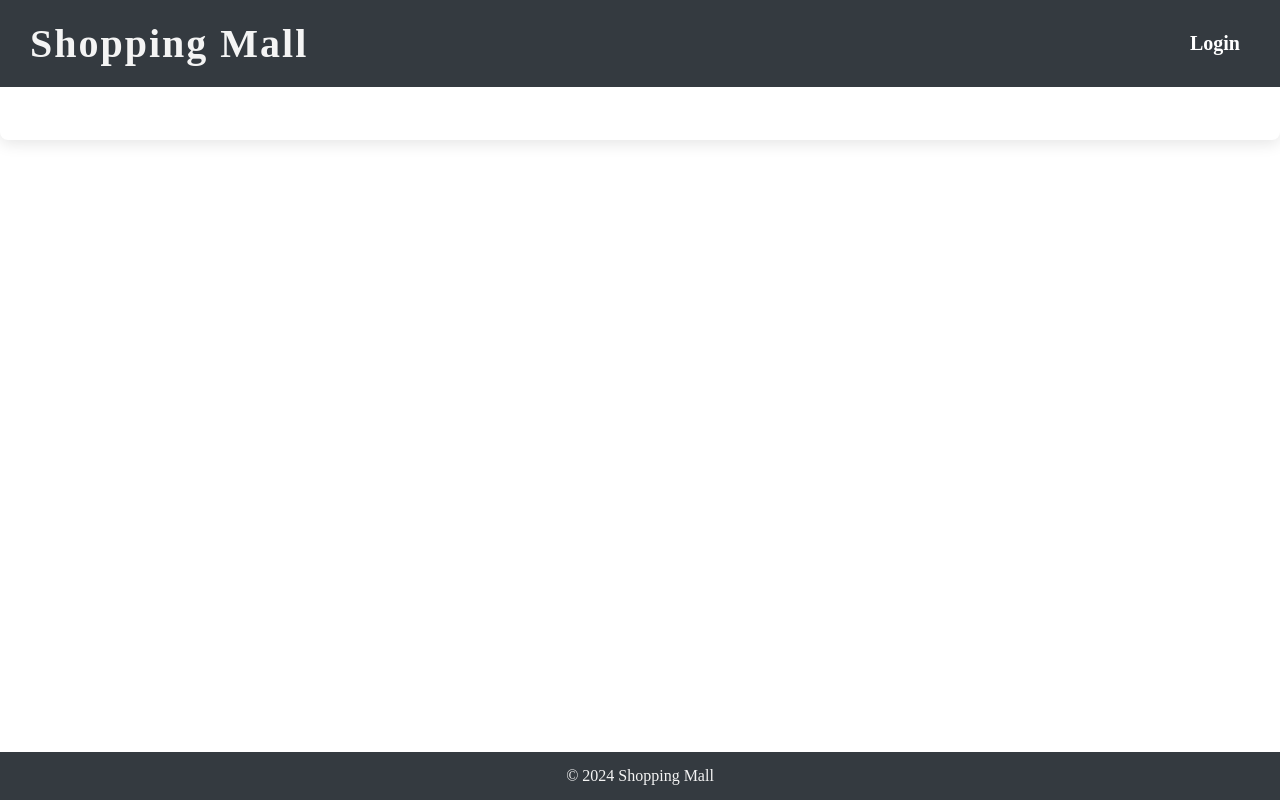
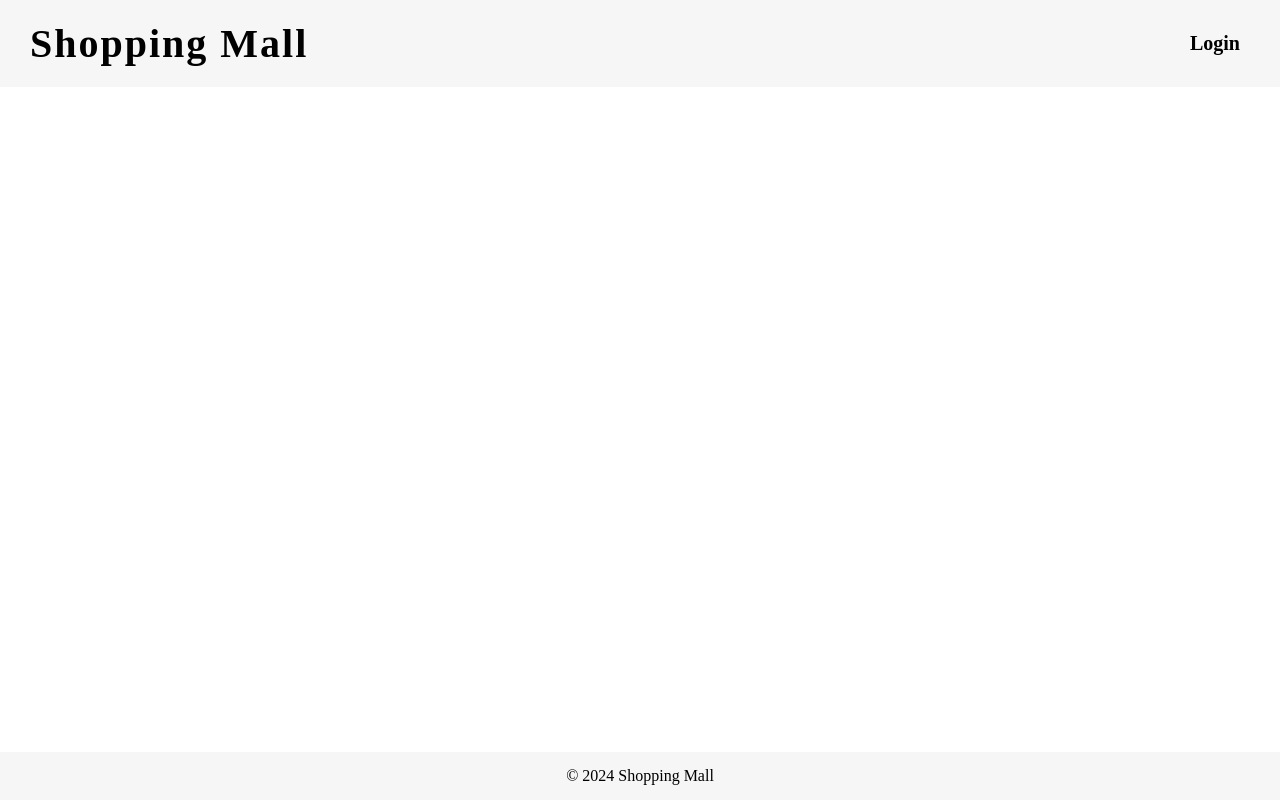
Before and after one commit to sanketh-shinde/shopping-mall-client, a React (Vite) app: page / in a window 1280 px wide. Built offline with nearby package versions, Linux system fonts and the light colour scheme.

Commit message:
updated styles

```diff
--- a/src/styles/Home.module.css
+++ b/src/styles/Home.module.css
@@ -1,5 +1,7 @@
 .header {
-  background-color: #343a40;
+  background-color: rgba(212, 209, 209, 0.2);
+  backdrop-filter: blur(5px);
+  border-bottom: 2px solid white;
   display: flex;
   justify-content: space-between;
   align-items: center;
@@ -10,7 +12,6 @@
 }
 
 .headerHeading {
-  color: #f4f4f4;
   font-size: 2.5rem;
   margin: 0;
   letter-spacing: 2px;
@@ -24,18 +25,17 @@
 }
 
 .mainContent {
-  flex-grow: 2;
   padding: 40px 20px;
   background-color: white;
   margin: 60px auto;
   max-width: 1300px;
   border-radius: 8px;
-  box-shadow: 0 4px 15px rgba(0, 0, 0, 0.1);
 }
 
 .footer {
-  background-color: #343a40;
-  color: #f4f4f4;
+  background-color: rgba(212, 209, 209, 0.2);
+  backdrop-filter: blur(5px);
+  border-top: 2px solid white;
   text-align: center;
   padding: 15px;
   margin-top: auto;
--- a/src/styles/NavBar.module.css
+++ b/src/styles/NavBar.module.css
@@ -8,7 +8,7 @@
 }
 
 .link {
-  color: #fff;
+  color: black;
   text-decoration: none;
   font-size: 20px;
   font-weight: bold;
--- a/src/styles/ProductCard.module.css
+++ b/src/styles/ProductCard.module.css
@@ -4,7 +4,6 @@
   box-shadow: 0 4px 8px rgba(0, 0, 0, 0.1);
   margin: 10px;
   padding: 10px;
-
   transition: transform 0.2s ease, box-shadow 0.3s ease;
   display: flex;
   flex-direction: column;
--- a/src/styles/StockLandingPage.module.css
+++ b/src/styles/StockLandingPage.module.css
@@ -1,26 +1,25 @@
 .display {
   display: flex;
-  /* justify-content: space-between; */
   align-items: center;
   flex-direction: row;
+  justify-content: center;
 }
 
 .asideComponent {
-  width: 25%;
+  width: 5%;
   margin: 0;
   letter-spacing: 2px;
   padding-left: 0;
 }
 
 .showStocksComponent {
-  width: 70%;
+  width: 75%;
   display: flex;
   flex-direction: column;
-  /* justify-content: space-between; */
-  /* position: relative; */
-  /* left: 200px; */
   align-items: center;
+  box-shadow: 0 4px 15px rgba(0, 0, 0, 0.1);
 }
+
 .btn {
   background-color: #3498db;
   padding: 10px;
```
